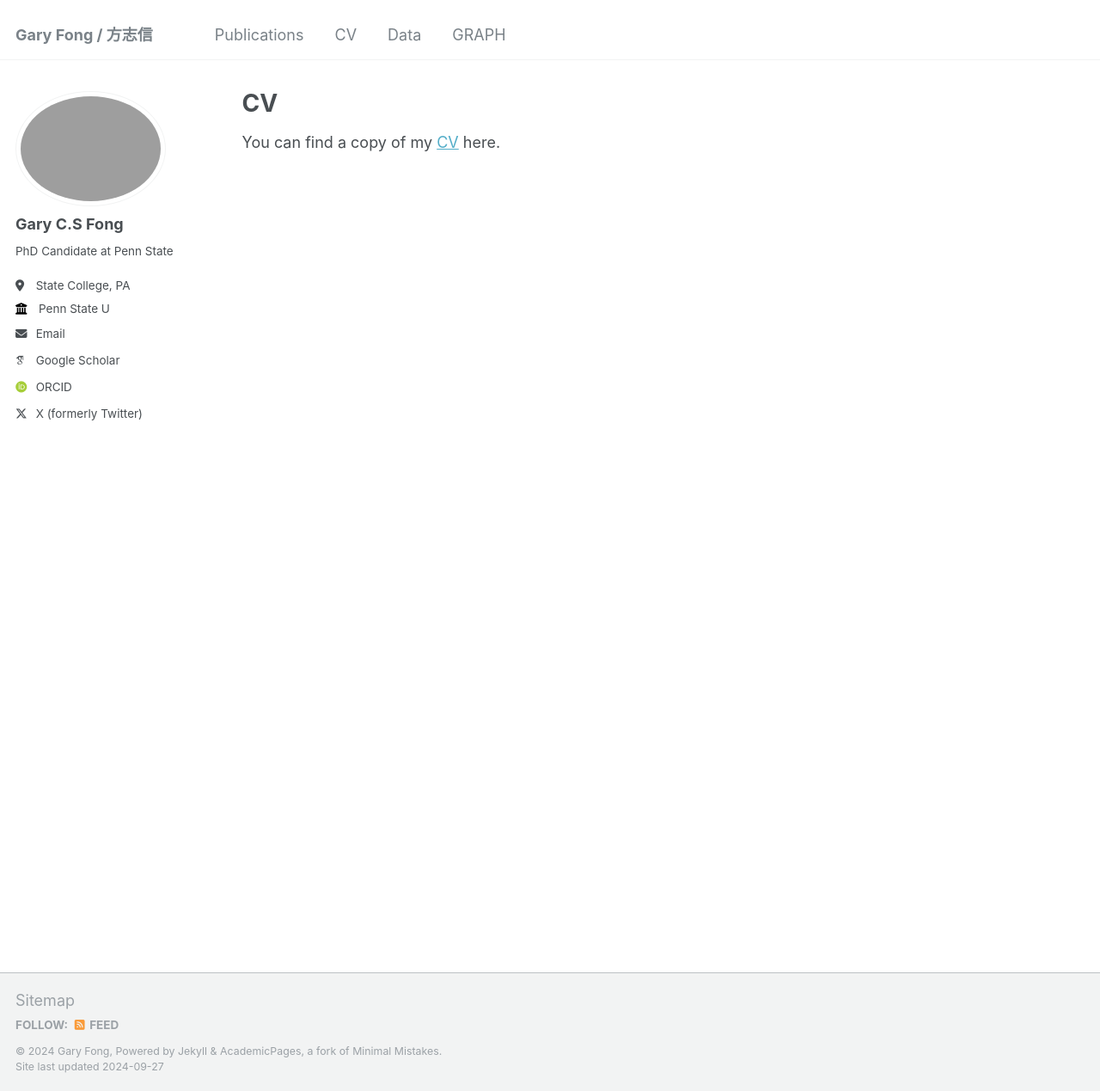
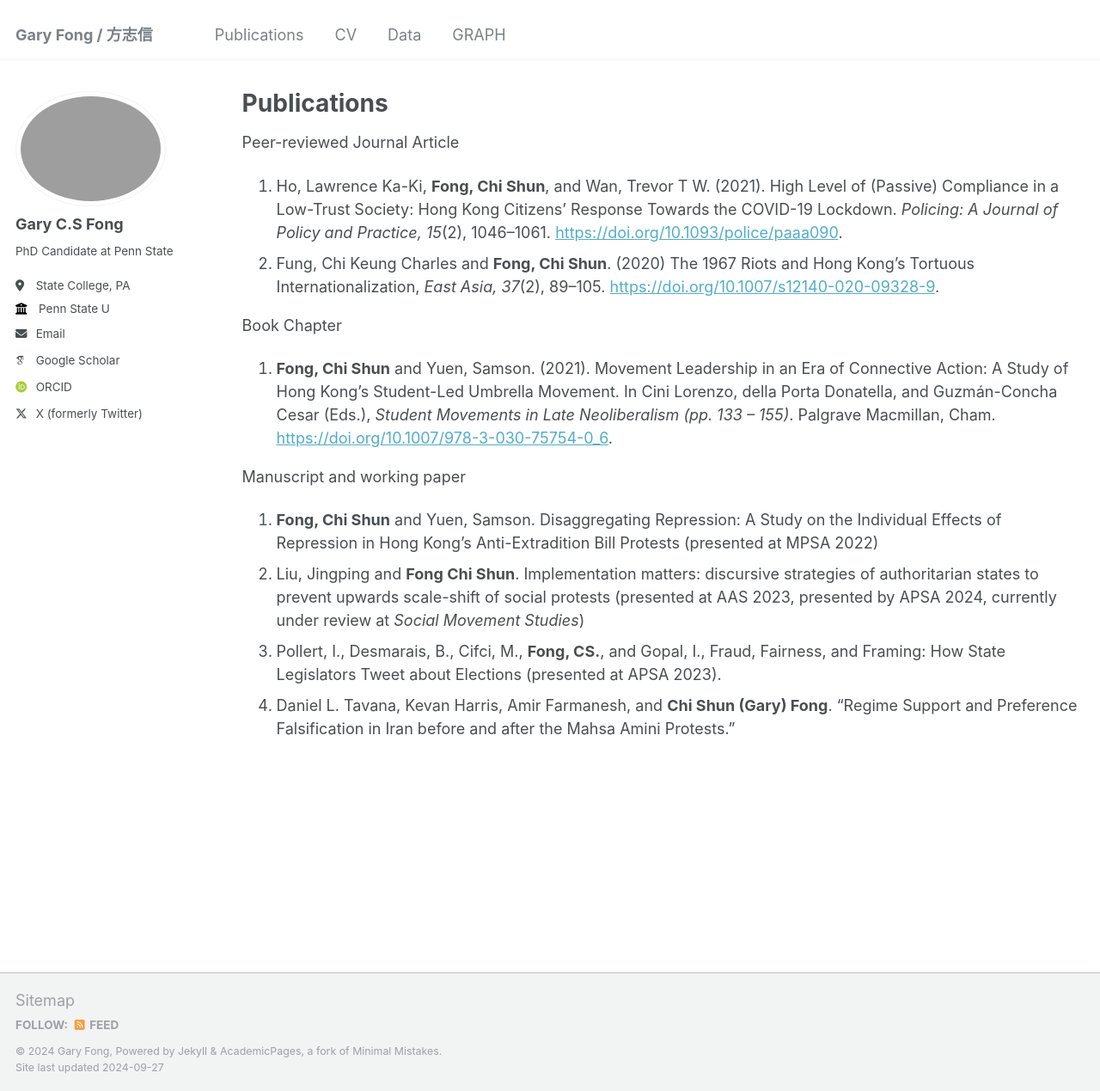
Before and after one commit to sap98fcs/sap98fcs.github.io, a Jekyll site: the page built from _pages/publications.md, in a window 1280 px wide and 1269 px high. Shown: the whole window at 86% size. Built offline with Jekyll 4.4.1, drawn with Linux system fonts in a browser that asks for light colours; some web fonts are replaced.

Commit message:
Update publications.md

```diff
--- a/_pages/publications.md
+++ b/_pages/publications.md
@@ -1,10 +1,20 @@
 ---
 layout: archive
-title: "CV"
-permalink: /cv/
+title: "Publications"
+permalink: /Publications/
 author_profile: true
 redirect_from:
-  - /resume
 ---
 
-You can find a copy of my [CV](/files/CV Fong Chi Shun.docx) here.
+Peer-reviewed Journal Article
+1.	Ho, Lawrence Ka-Ki, **Fong, Chi Shun**, and Wan, Trevor T W. (2021). High Level of (Passive) Compliance in a Low-Trust Society: Hong Kong Citizens’ Response Towards the COVID-19 Lockdown. <em>Policing: A Journal of Policy and Practice, 15</em>(2), 1046–1061. [https://doi.org/10.1093/police/paaa090](https://doi.org/10.1093/police/paaa090).
+2.	Fung, Chi Keung Charles and **Fong, Chi Shun**. (2020) The 1967 Riots and Hong Kong’s Tortuous Internationalization, <em>East Asia, 37</em>(2), 89–105. [https://doi.org/10.1007/s12140-020-09328-9](https://doi.org/10.1007/s12140-020-09328-9).
+
+Book Chapter
+1.	**Fong, Chi Shun** and Yuen, Samson. (2021). Movement Leadership in an Era of Connective Action: A Study of Hong Kong’s Student-Led Umbrella Movement. In Cini Lorenzo, della Porta Donatella, and Guzmán-Concha Cesar (Eds.), <em>Student Movements in Late Neoliberalism (pp. 133 – 155)</em>. Palgrave Macmillan, Cham. [https://doi.org/10.1007/978-3-030-75754-0_6](https://doi.org/10.1007/978-3-030-75754-0_6).
+
+Manuscript and working paper
+1.	**Fong, Chi Shun** and Yuen, Samson. Disaggregating Repression: A Study on the Individual Effects of Repression in Hong Kong’s Anti-Extradition Bill Protests (presented at MPSA 2022)
+2.	Liu, Jingping and **Fong Chi Shun**. Implementation matters: discursive strategies of authoritarian states to prevent upwards scale-shift of social protests (presented at AAS 2023, presented by APSA 2024, currently under review at <em>Social Movement Studies</em>)
+3.	Pollert, I., Desmarais, B., Cifci, M., **Fong, CS.**, and Gopal, I., Fraud, Fairness, and Framing: How State Legislators Tweet about Elections (presented at APSA 2023).
+4.	Daniel L. Tavana, Kevan Harris, Amir Farmanesh, and **Chi Shun (Gary) Fong**. “Regime Support and Preference Falsification in Iran before and after the Mahsa Amini Protests.”
```
